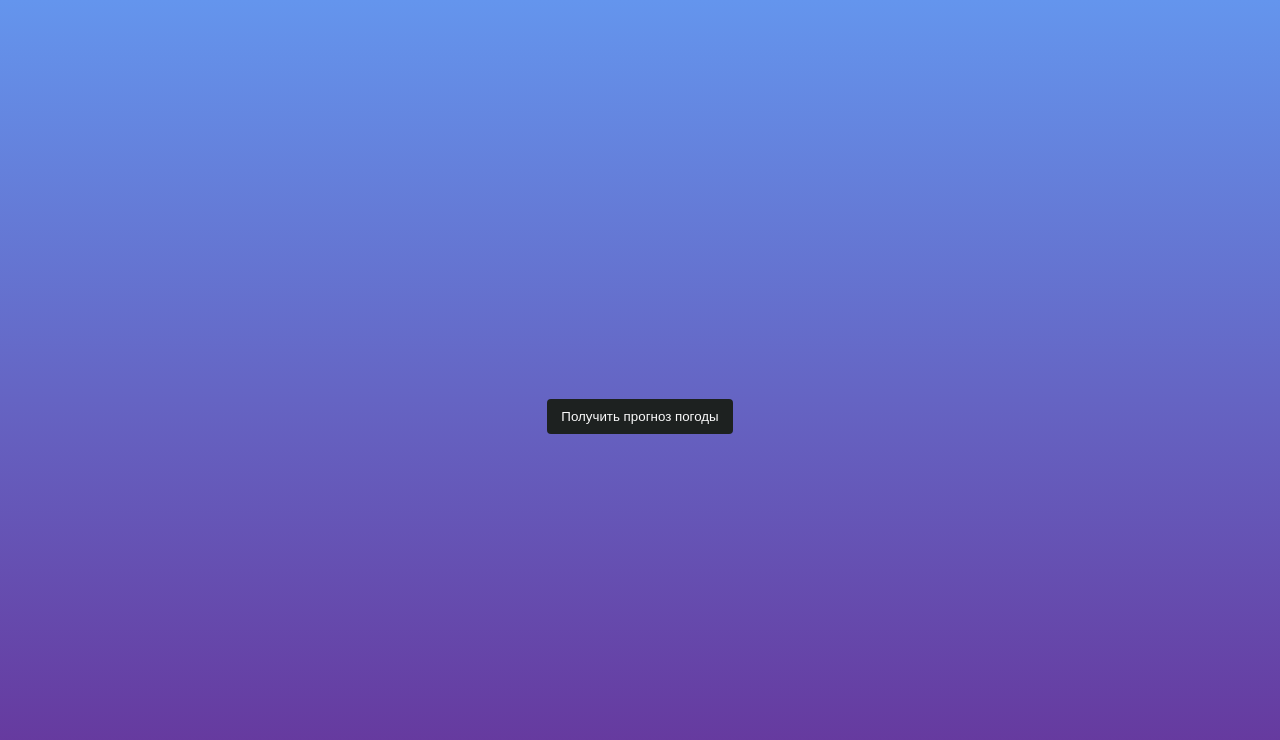
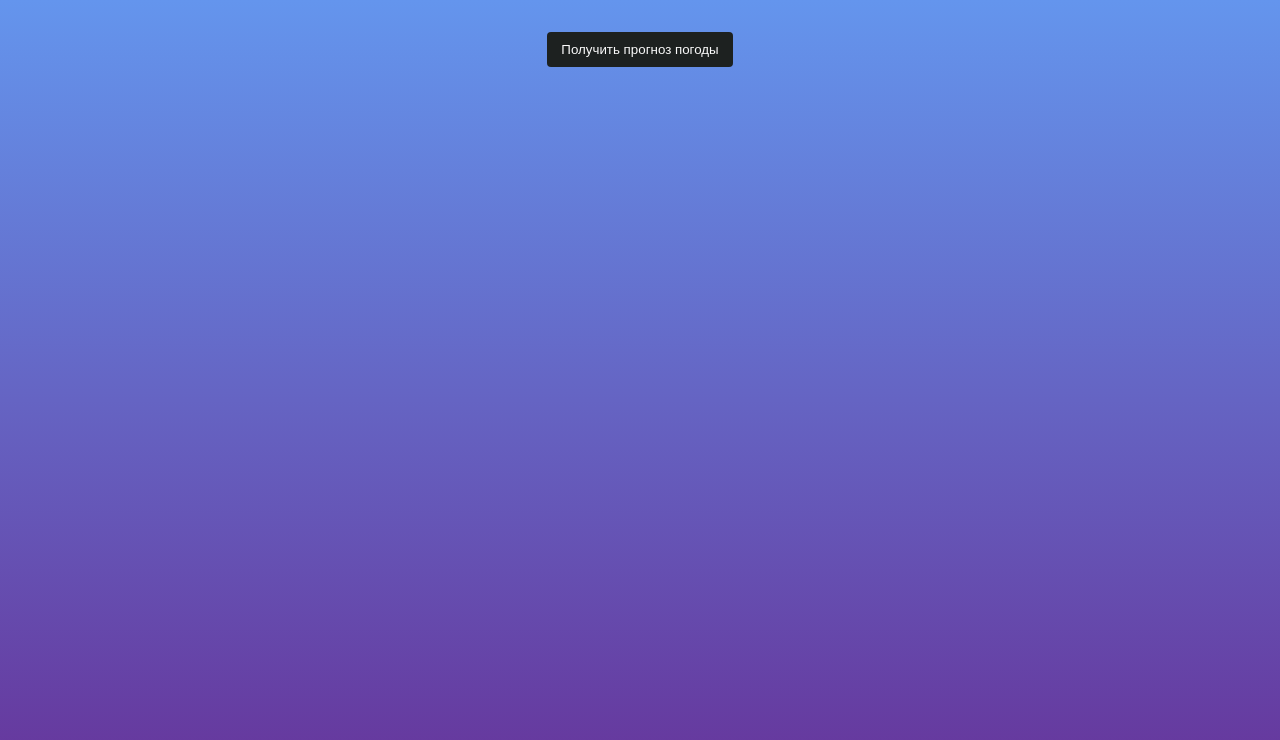
Before and after one commit to koyta/geo-weather, a React (Create React App) app in the folder client/: page / in a window 1280 px wide. Shown: the top 740 px of the page. Built offline with nearby package versions, Linux system fonts and the light colour scheme.

Commit message:
Fix the css of background containers

```diff
--- a/client/src/index.scss
+++ b/client/src/index.scss
@@ -1,8 +1,8 @@
 html,
 body,
 #root {
-  height: 100%;
-  width: 100%;
+  min-height: 100vh;
+  width: 100vw;
 }
 
 body {
```
